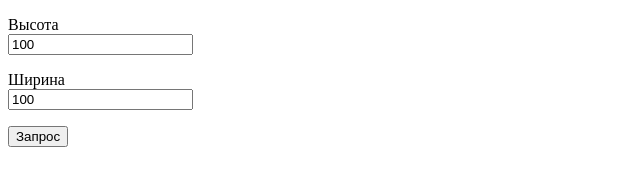
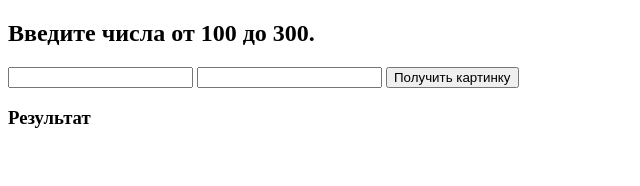
Before and after one commit to valkung345/moduleC5_homework, a plain HTML site: page exercise4/index.html in a window 1280 px wide. Shown: the whole page, without its empty margins (0-640 px from the left). Drawn offline with Linux system fonts and the light colour scheme; files that its build step writes are made by us from their sources.

Commit message:
Update index.html

```diff
--- a/exercise4/index.html
+++ b/exercise4/index.html
@@ -1,19 +1,21 @@
 <!DOCTYPE html>
-<html lang="ru">
+<html lang="en">
 <head>
-    <meta charset="UTF-8">
-    <meta http-equiv="X-UA-Compatible" content="IE=edge">
-    <meta name="viewport" content="width=device-width, initial-scale=1.0">
-    <title>Task 4</title>
-</head>
+  <link rel="stylesheet" href="style.css">
+  <meta charset="UTF-8">
+  </head>
 <body>
-<p> <label>Высота</label> <br />
-    <input id="num1" class="text" size="20" value=100> </p>
-<p> <label>Ширина</label> <br />
-    <input id="num2" class="text" size="20" value=100> </p>
-<p> <button class="btn j-btn">Запрос</button> </p>
 
-<div id="j-result"></div>
-<img id="result"/>
+<div class='request'>
+  <h2>Введите числа от 100 до 300.</h2>
+  <input id="input1" placeholder="" type="">
+  <input id="input2" placeholder="" type="">
+  <button id='button'>Получить картинку</button>
+</div>
+<div class='answer'>
+  <h3>Результат</h3>
+</div>
+
+<script src="script.js"></script>
 </body>
 </html>
```
